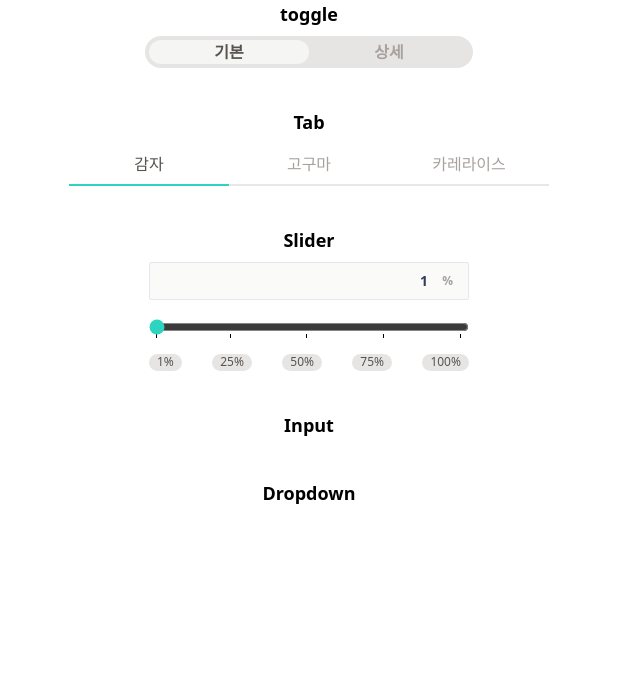
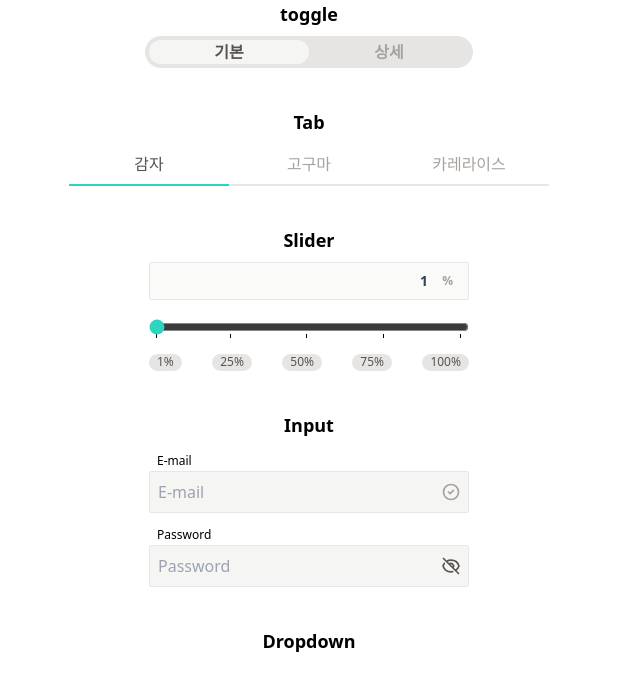
Before and after one commit to jgjgill/wanted_pre_onboarding, a React (Create React App) app: page / in a window 1280 px wide. Shown: the top 690 px of the page, without its empty margins (331-971 px from the left). Built offline with nearby package versions, Linux system fonts and the light colour scheme.

Commit message:
Add - Input

```diff
--- a/src/components/Input.jsx
+++ b/src/components/Input.jsx
@@ -1,11 +1,150 @@
-import React from 'react';
+import React, { useEffect, useRef, useState } from 'react';
+import { util } from '../App';
+
+function check(email) {
+  const reg_email =
+    /^([0-9a-zA-Z_\.-]+)@([0-9a-zA-Z_-]+)(\.[0-9a-zA-Z_-]+){1,2}$/;
+
+  if (reg_email.test(email)) {
+    return true;
+  } else {
+    return false;
+  }
+}
 
 const Input = () => {
+  const [email, setEmail] = useState();
+  const [emailCheck, setEmailCheck] = useState(false);
+  const [emailError, setEmailError] = useState(false);
+  const [passswordState, setPasswordState] = useState(false);
+
+  const passwordRef = useRef();
+
+  const onChange = (e) => {
+    setEmail(e.target.value);
+  };
+
+  const onEmailBlur = () => {
+    if (email && !emailCheck) {
+      setEmailError(true);
+    } else {
+      setEmailError(false);
+    }
+  };
+
+  const onClick = () => {
+    setPasswordState((prev) => !prev);
+  };
+
+  useEffect(() => {
+    setEmailCheck(check(email));
+  }, [email]);
+
+  useEffect(() => {
+    passwordRef.current.type = passswordState ? 'text' : 'password';
+  }, [passswordState]);
+
   return (
-    <div>
-      <h1 className="text-lg font-bold">Input</h1>
+    <div className="space-y-2">
+      <h1 className="text-lg font-bold text-center">Input</h1>
+
+      <div className="flex flex-col space-y-2 w-80">
+        <div>
+          <label htmlFor="email" className="text-xs pl-2">
+            E-mail
+          </label>
+          <div className="relative flex items-center">
+            <input
+              type="email"
+              id="email"
+              placeholder="E-mail"
+              className="border p-2 w-full focus:outline-stone-400 bg-stone-100 rounded-sm"
+              onChange={onChange}
+              onBlur={onEmailBlur}
+            />
+            <div className="absolute right-2 flex items-center h-full">
+              <svg
+                className={util('w-5 h-5', emailCheck ? 'stroke-teal-400' : 'stroke-stone-400')}
+                fill="none"
+                stroke="currentColor"
+                viewBox="0 0 24 24"
+                xmlns="http://www.w3.org/2000/svg"
+              >
+                <path
+                  strokeLinecap="round"
+                  strokeLinejoin="round"
+                  strokeWidth={2}
+                  d="M9 12l2 2 4-4m6 2a9 9 0 11-18 0 9 9 0 0118 0z"
+                />
+              </svg>
+            </div>
+          </div>
+          {emailError && (
+            <span className="text-xs text-red-400">
+              Invalid e-mail address.
+            </span>
+          )}
+        </div>
+
+        <div>
+          <label htmlFor="password" className="text-xs pl-2">
+            Password
+          </label>
+          <div className="relative flex items-center">
+            <input
+              type="password"
+              id="password"
+              placeholder="Password"
+              ref={passwordRef}
+              className="border p-2 w-full focus:outline-stone-400 bg-stone-100 rounded-sm"
+            />
+            <div
+              onClick={onClick}
+              className="absolute right-2 flex items-center h-full hover:cursor-pointer"
+            >
+              {passswordState ? (
+                <svg
+                  className="w-5 h-5 stroke-teal-400 hover:stroke-teal-500"
+                  fill="none"
+                  stroke="currentColor"
+                  viewBox="0 0 24 24"
+                  xmlns="http://www.w3.org/2000/svg"
+                >
+                  <path
+                    strokeLinecap="round"
+                    strokeLinejoin="round"
+                    strokeWidth={2}
+                    d="M15 12a3 3 0 11-6 0 3 3 0 016 0z"
+                  />
+                  <path
+                    strokeLinecap="round"
+                    strokeLinejoin="round"
+                    strokeWidth={2}
+                    d="M2.458 12C3.732 7.943 7.523 5 12 5c4.478 0 8.268 2.943 9.542 7-1.274 4.057-5.064 7-9.542 7-4.477 0-8.268-2.943-9.542-7z"
+                  />
+                </svg>
+              ) : (
+                <svg
+                  className="w-5 h-5 stroke-stone-600 hover:stroke-stone-700"
+                  fill="none"
+                  stroke="currentColor"
+                  viewBox="0 0 24 24"
+                  xmlns="http://www.w3.org/2000/svg"
+                >
+                  <path
+                    strokeLinecap="round"
+                    strokeLinejoin="round"
+                    strokeWidth={2}
+                    d="M13.875 18.825A10.05 10.05 0 0112 19c-4.478 0-8.268-2.943-9.543-7a9.97 9.97 0 011.563-3.029m5.858.908a3 3 0 114.243 4.243M9.878 9.878l4.242 4.242M9.88 9.88l-3.29-3.29m7.532 7.532l3.29 3.29M3 3l3.59 3.59m0 0A9.953 9.953 0 0112 5c4.478 0 8.268 2.943 9.543 7a10.025 10.025 0 01-4.132 5.411m0 0L21 21"
+                  />
+                </svg>
+              )}
+            </div>
+          </div>
+        </div>
+      </div>
     </div>
   );
-}
+};
 
-export default  Input;
+export default Input;
```
Also changed, not shown: 1 other file (tests, documents, lock files or other folders).
